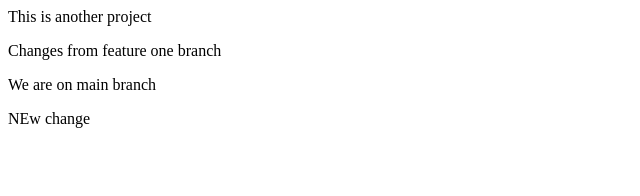
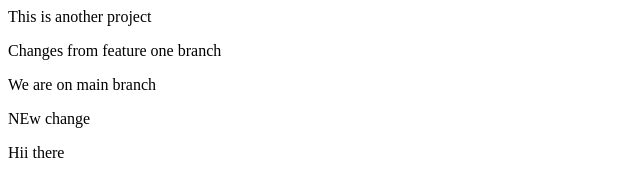
Before and after one commit to atharvlad93/Demo-project-repo-2, a plain HTML site: page index.html in a window 1280 px wide. Shown: the full height of the page, 0-640 px from the left. Drawn offline with Linux system fonts and the light colour scheme.

Commit message:
New tag added

```diff
--- a/index.html
+++ b/index.html
@@ -2,3 +2,4 @@
 <p>Changes from feature one branch</p>
 <p>We are on main branch</p>
 <p>NEw change</p>
+<p>Hii there</p>
```
